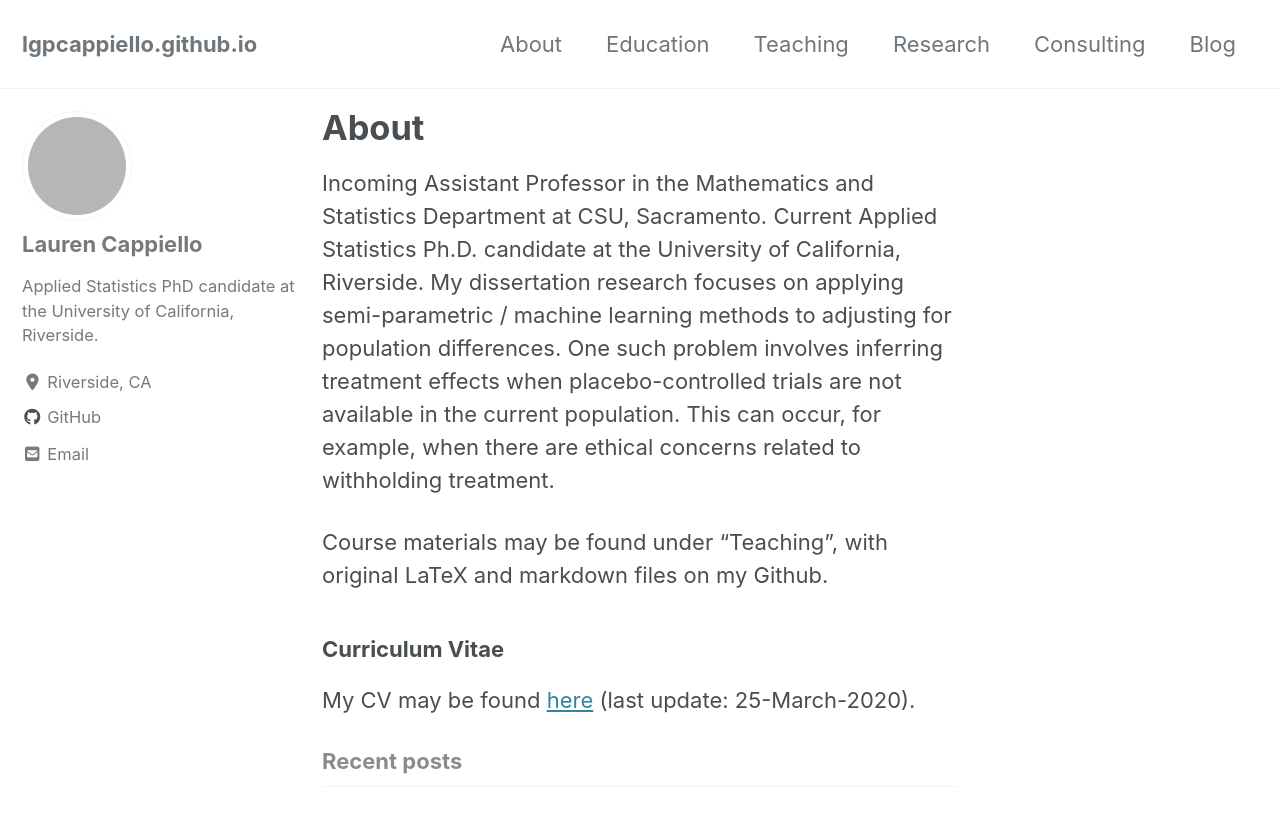
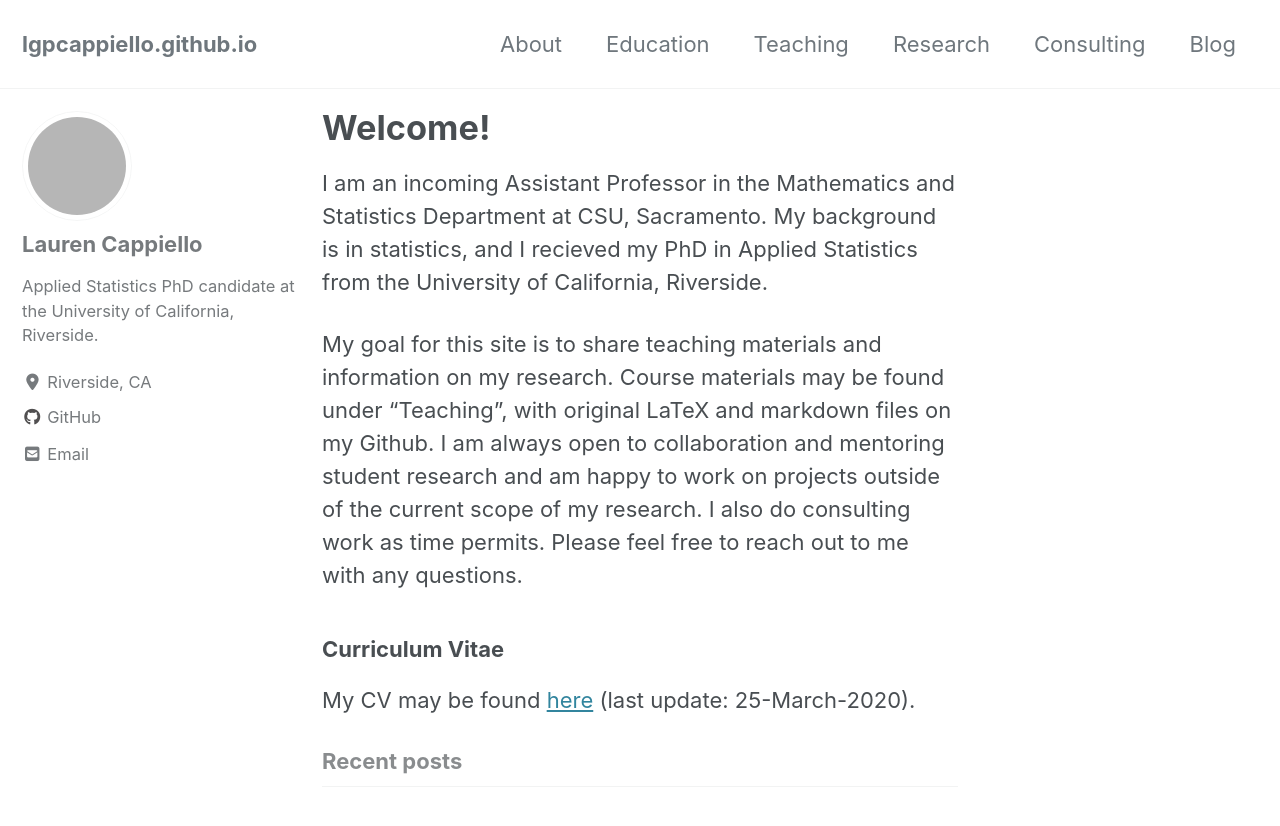
Before and after one commit to lgpcappiello/lgpcappiello.github.io, a Jekyll site: the page built from index.md, in a window 1280 px wide and 900 px high. Shown: the top 826 px of the window. Built offline with Jekyll 4.4.1, drawn with Linux system fonts in a browser that asks for light colours; cached includes are drawn as plain includes; nearby versions of some CDN libraries; our own code applies the rules of GitHub Pages for plain Markdown files; grey boxes are pictures that could not be loaded.

Commit message:
Update index.md

```diff
--- a/index.md
+++ b/index.md
@@ -1,12 +1,12 @@
 ---
 permalink: /
-title: "About"
+title: "Welcome!"
 author_profile: true
 ---
 
-Incoming Assistant Professor in the Mathematics and Statistics Department at CSU, Sacramento. Current Applied Statistics Ph.D. candidate at the University of California, Riverside. My dissertation research focuses on applying semi-parametric / machine learning methods to adjusting for population differences. One such problem involves inferring treatment effects when placebo-controlled trials are not available in the current population. This can occur, for example, when there are ethical concerns related to withholding treatment.
+I am an incoming Assistant Professor in the Mathematics and Statistics Department at CSU, Sacramento. My background is in statistics, and I recieved my PhD in Applied Statistics from the University of California, Riverside.
 
-Course materials may be found under "Teaching", with original LaTeX and markdown files on my Github.
+My goal for this site is to share teaching materials and information on my research. Course materials may be found under "Teaching", with original LaTeX and markdown files on my Github. I am always open to collaboration and mentoring student research and am happy to work on projects outside of the current scope of my research. I also do consulting work as time permits. Please feel free to reach out to me with any questions.
 
 ### Curriculum Vitae
 My CV may be found <a href="https://lgpcappiello.github.io/CappielloCV.pdf">here</a> (last update: 25-March-2020).
```
